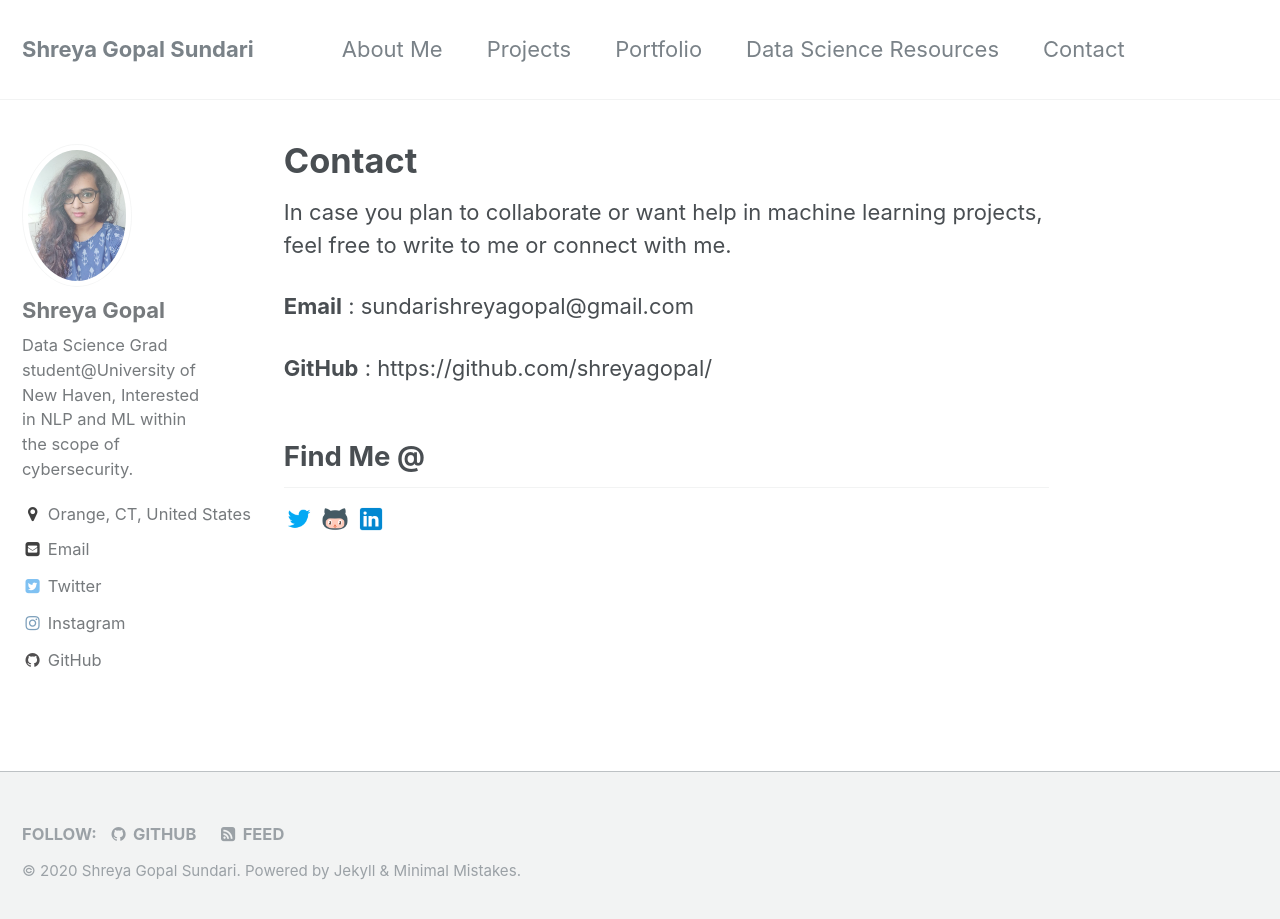
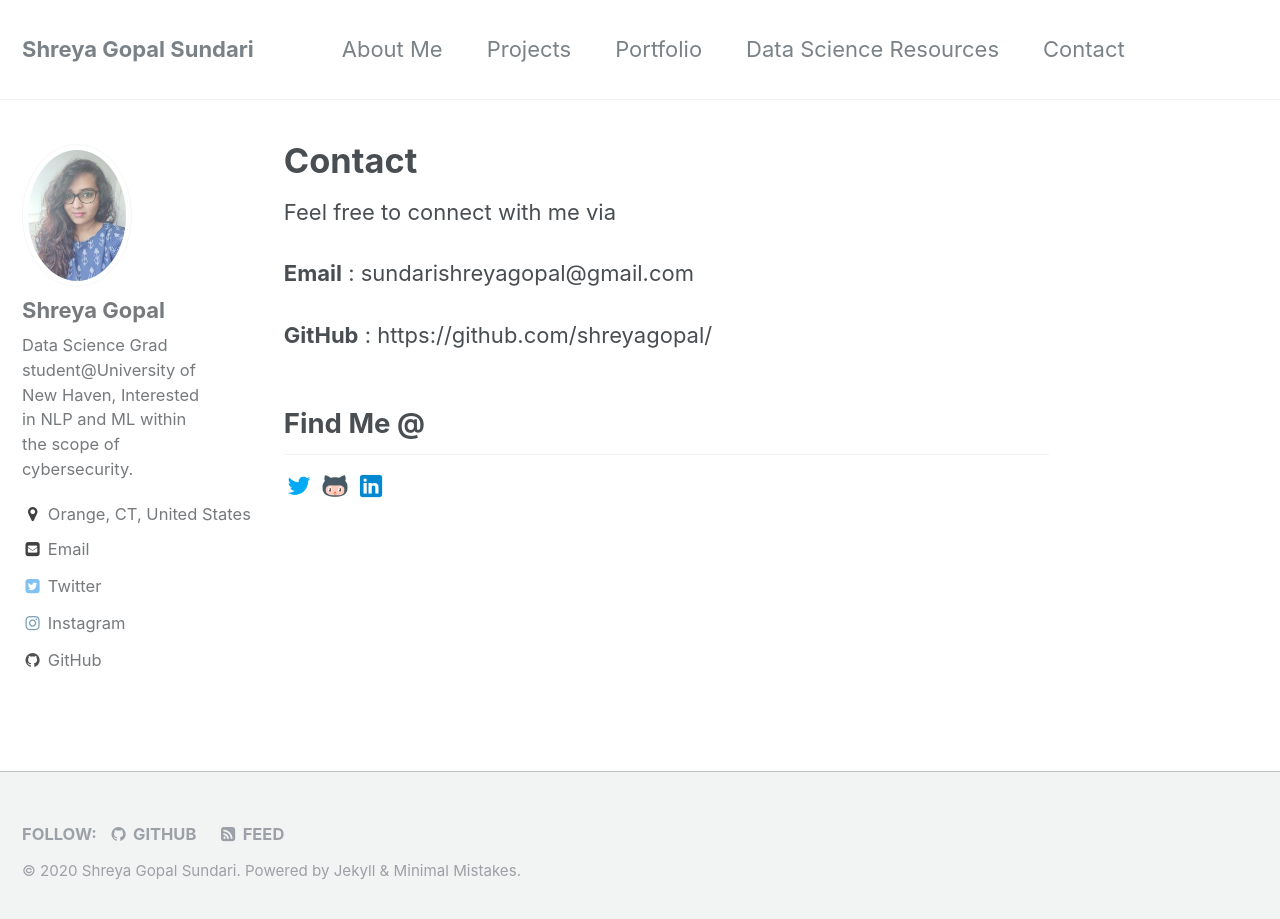
Before and after one commit to shreyagopal/shreyagopal.github.io, a Jekyll site: the page built from _pages/contact.md, in a window 1280 px wide and 927 px high. Shown: the top 919 px of the window. Built offline with Jekyll 4.4.1, drawn with Linux system fonts in a browser that asks for light colours.

Commit message:
Update contact.md

```diff
--- a/_pages/contact.md
+++ b/_pages/contact.md
@@ -3,7 +3,7 @@ permalink: /contact/
 title: "Contact"
 ---
 
-In case you plan to collaborate or want help in machine learning projects, feel free to write to me or connect with me.
+Feel free to connect with me via
 
 **Email** : sundarishreyagopal@gmail.com
 
```
